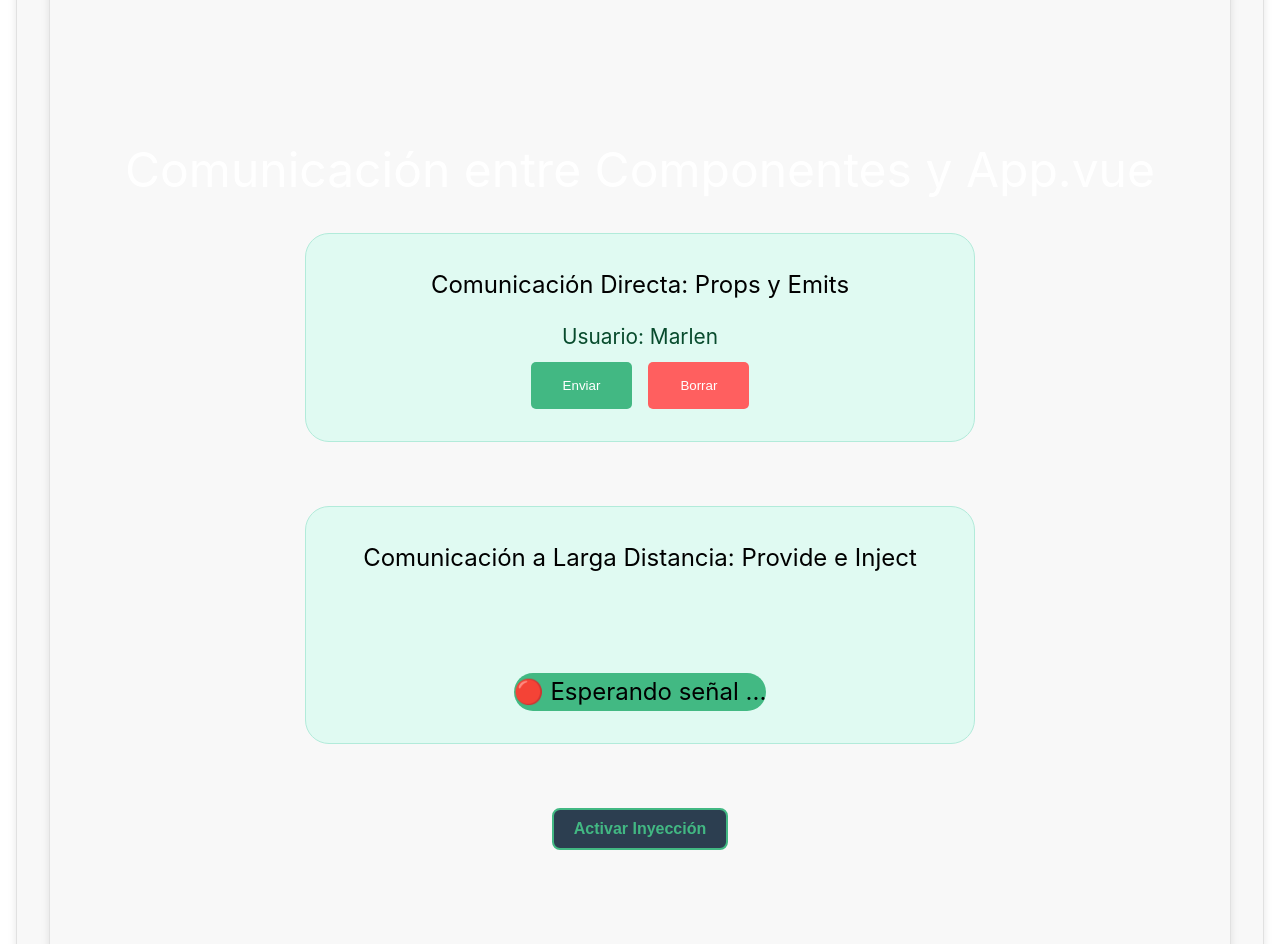
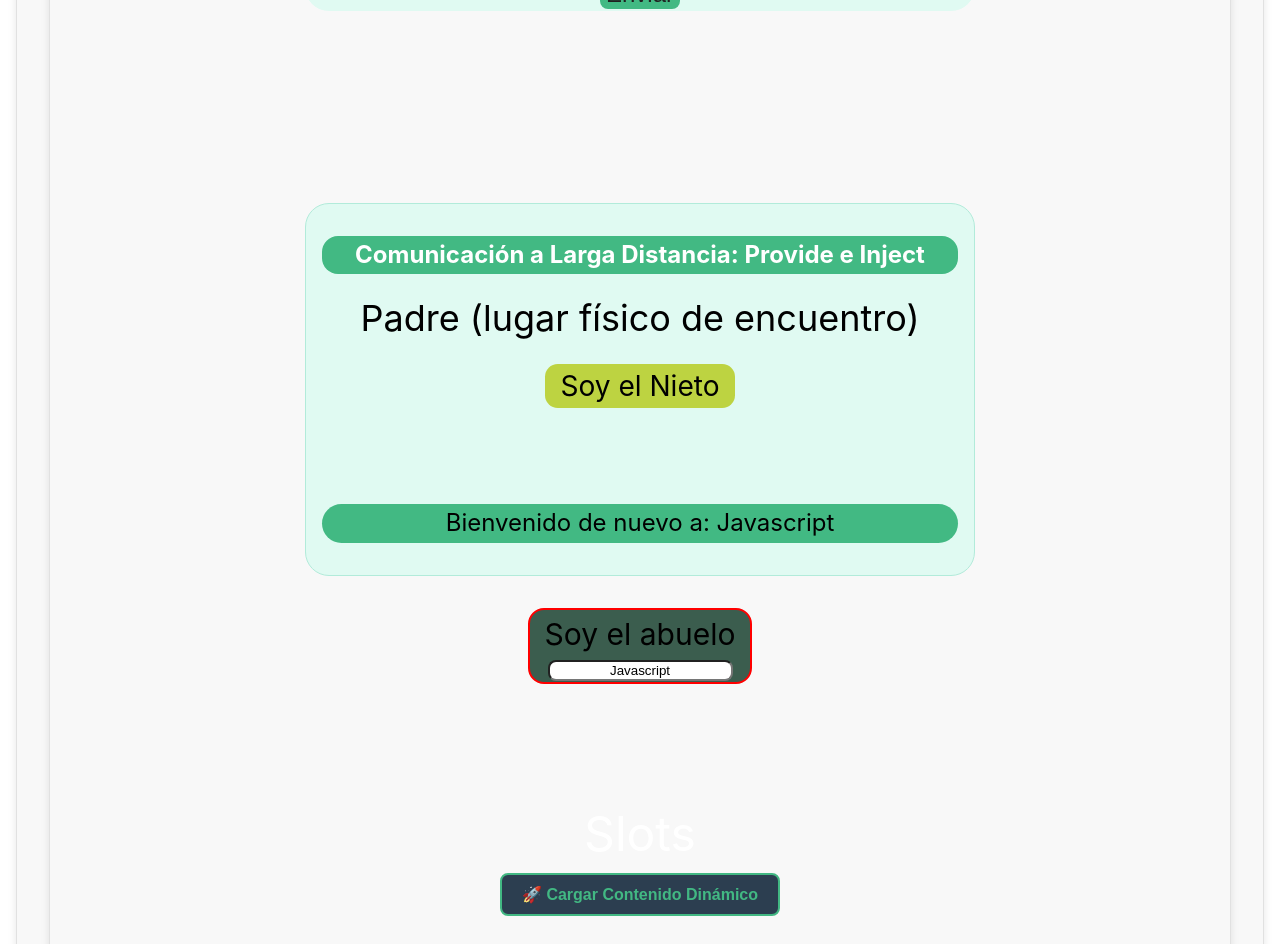
Before and after one commit to yeremijesus9/proyecto-vue3, a Vue app: page /marlen in a window 1280 px wide. Shown: the part 740-1684 px from the top of the page. Built offline with nearby package versions, Linux system fonts and the light colour scheme.

Commit message:
ultimos cambios para la presentacion

```diff
--- a/src/App.vue
+++ b/src/App.vue
@@ -1,21 +1,6 @@
 <script setup>
-import { ref, provide } from 'vue'
 import { RouterView, RouterLink } from 'vue-router'
-import ComunicacionConApp from './components/Marlen/ComunicacionEntreComp/ComunicacionConApp.vue';
 
-
-//--EJEMPLO 1: PROPS/EMITS
-const mensajeRecibido = ref('');
-const manejarMostrarMensaje = (mensaje) => {mensajeRecibido.value = mensaje}; //Funcion que se activa cuando el hijo lanza el Emit
-const manejarOcultarMensaje = () => {mensajeRecibido.value = ''};  //Funcion para limpiar el mensaje
-
-// App.vue - <script setup>
-const puertoListo = ref(false);
-
-// Función que llamaremos cuando la ruta cambie o el componente se monte
-provide('controlarPuerto', (valor) => {
-  puertoListo.value = valor;
-});
   </script>
 
 
@@ -30,63 +15,13 @@ provide('controlarPuerto', (valor) => {
       <RouterLink to="/composables">Composables</RouterLink>
     </nav>
   </header>
-
   <main>
     <RouterView />
-
-
-      <Teleport v-if="puertoListo" to="#puerto-de-llegada">
-        <div v-if="$route.path === '/marlen'" class="zona-ejemplo">
-          <h3 class="titulo-ejemplo">Comunicación Directa: Props y Emits</h3>
-
-          <ComunicacionConApp
-            nombre="Marlen"
-            @mostrar-mensaje="manejarMostrarMensaje"
-            @ocultar-mensaje="manejarOcultarMensaje"
-          />
-
-          <div v-if="mensajeRecibido" class="pantalla-mensaje">
-            {{ mensajeRecibido }}
-          </div>
-        </div>
-      </Teleport>
-
 
   </main>
 </template>
 
 <style scoped>
-.zona-ejemplo{
-  width: 60%;
-  display: flex;
-  flex-direction: column;
-  align-items: center;
-  padding: 2rem 1rem;
-  background: #e0faf2;
-  border-radius: 1.5rem;
-  margin: 1.2rem auto;
-  color: black;
-  border: 1px solid #b2ebda;
-  margin-top: 1.5rem;
-}
-
-h3{
-  font-size: 1.5rem;
-}
-.titulo-ejemplo{
-  color: black;
-  margin-bottom: 1rem;
-}
-.pantalla-mensaje{
-  margin-top: 1rem;
-  padding: 0.6rem 1.2rem;
-  background-color: #42b883;
-  color: white;
-  border-radius: 0.5rem;
-  font-weight: bold;
-  font-size: 1.3rem;
-}
-
 header {
   max-height: none;
   padding: 0;
--- a/src/components/Marlen/ComunicacionEntreComp/ComunicacionConApp.vue
+++ /dev/null
@@ -1,62 +0,0 @@
-<template>
-    <div class="controles-hijo">
-        <p>Usuario: <strong>{{ nombre }}</strong></p>
-
-        <div class="botones">
-            <button @click="enviarSaludo" class="btn-verde">Enviar</button>
-            <button @click="quitarSaludo" class="btn-rojo">Borrar</button>
-        </div>
-    </div>
-</template>
-
-
-
-<script setup>
-// Definimos qué esperamos recibir (Props)
-const props = defineProps({
-    nombre: String
-});
-
-// Definimos qué eventos vamos a emitir (Emits)
-const emit = defineEmits(['mostrar-mensaje', 'ocultar-mensaje']);
-
-const enviarSaludo = () => {
-    emit('mostrar-mensaje', `¡Hola App.vue! Soy ${props.nombre}!`)};
-
-const quitarSaludo = () => {
-    emit('ocultar-mensaje')};
-</script>
-
-
-<style scoped>
-.controles-hijo {
-    text-align: center;
-    font-size: 1.3rem;
-    color: #084b2d;
- }
-.botones{
-    width: 100%;
-    display: flex;
-
-}
-.btn-verde {
-    background: #42b883;
-    color: white;
-    border: none;
-    padding: 1rem 2rem;
-    cursor: pointer;
-    border-radius: 5px;
-    margin-right: 1rem;
-    margin-top: 0.5rem;
-
-}
-.btn-rojo {
-    background: #ff5f5f;
-    color: white;
-    border: none;
-    padding: 1rem 2rem;
-    cursor: pointer;
-    border-radius: 5px;
-    margin-top: 0.5rem;
- }
-</style>
--- a/src/components/Marlen/ComunicacionEntreComp/ContenedorProvide.vue
+++ b/src/components/Marlen/ComunicacionEntreComp/ContenedorProvide.vue
@@ -1,17 +1,19 @@
+<script setup>
+import NietoInject from './NietoInject.vue'
+</script>
+
 <template>
     <div class="contenedor">
-        <p>Comunicación a Larga Distancia: Provide e Inject</p>
+        <p class="subtitulo">Comunicación a Larga Distancia: Provide e Inject</p>
+        <h2>Padre (lugar físico de encuentro)</h2>
         <NietoInject/>
     </div>
 </template>
 
-<script setup>
-import NietoInject from './NietoInject.vue'
-</script>
 
 <style scoped>
 .contenedor {
-    margin: 4rem auto;
+    margin: 2rem auto;
     width: 60%;
     color: black;
     background-color: #e0faf2;
@@ -24,5 +26,14 @@ import NietoInject from './NietoInject.vue'
     align-items: center;
     gap: 1rem;
     border: 1px solid #b2ebda;
+    margin-top: 12rem;
+}
+.subtitulo{
+    width: 100%;
+    font-size: 1.5rem;
+    background-color: #42b983;
+    color: white;
+    font-weight: bold;
+    border-radius: 1rem;
 }
 </style>
--- a/src/components/Marlen/ComunicacionEntreComp/NietoInject.vue
+++ b/src/components/Marlen/ComunicacionEntreComp/NietoInject.vue
@@ -1,18 +1,27 @@
+<script setup>
+import { inject } from 'vue';
+
+const nombre = inject('usuarioConectado')
+</script>
+
 <template>
-    <p>{{  mensaje  }}</p>
+    <h3>Soy el Nieto</h3>
+    <p>Bienvenido de nuevo a: <b>{{ nombre }}</b></p>
 
 </template>
 
-<script setup>
-import { inject } from 'vue';
 
-const mensaje = inject('mensajeGlobal')
-</script>
 
 <style scoped>
 p{
+    width: 100%;
     margin-top: 5rem;
     border-radius: 2rem;
     background-color: #42b983;
 }
+h3{
+    background-color: rgb(189, 211, 65);
+    border-radius: 0.8rem;
+    width: 30%;
+}
 </style>
--- a/src/components/Marlen/ParentChild.vue
+++ b/src/components/Marlen/ComunicacionEntreComp/ParentChild.vue
@@ -1,19 +1,6 @@
-<template>
-    <div class="caja">
-        <h2>Nombres Integrantes</h2>
-        <button @click="mostrar = true; emit('enviar')">Enviar</button>
-
-    <ul v-if="mostrar">
-        <li v-for="(nombre, index) in props.integrantes" :key="index">{{ nombre }}</li>
-    </ul>
-    </div>
-
-
-</template>
-
-
 <script setup>
 import {ref} from 'vue'
+const mostrar = ref(false)
 
 // Props: recibirá la lista de nombres desde el padre
 const props = defineProps({
@@ -22,19 +9,27 @@ const props = defineProps({
         required: true
     }
 })
-
 //Aqui es donde el hijo habla con el padre para avisarle que hicieron clic
 const emit = defineEmits(['enviar'])
+</script>
 
-const mostrar = ref(false)
-</script>
+<template>
+    <div class="caja">
+        <p>Comunicación Directa: Props y Emits</p>
+        <h2>Nombres Integrantes</h2>
+        <button @click="mostrar = true; emit('enviar')">Enviar</button>
+
+    <ul v-if="mostrar">
+        <li v-for="(nombre, index) in props.integrantes" :key="index">{{ nombre }}</li>
+    </ul>
+    </div>
+</template>
 
 
 <style scoped>
 .caja{
     margin: 3rem auto;
-    width: 50%;
-
+    width: 60%;
     color: black;
     background-color: #e0faf2;
     text-align: center;
@@ -42,7 +37,6 @@ const mostrar = ref(false)
     border-radius: 1.5rem;
 }
 button{
-
     margin-top: 1rem;
     font-size: 1.5rem;
     border-radius: 0.5rem;
@@ -68,4 +62,11 @@ ul {
 li {
   margin: 0.5rem 0;
 }
+p{
+    font-size: 1.5rem;
+    background-color: #42b983;
+    color: white;
+    font-weight: bold;
+    border-radius: 1rem;
+}
 </style>
--- a/src/views/MarlenView.vue
+++ b/src/views/MarlenView.vue
@@ -1,73 +1,8 @@
-<template>
-  <div class="pagina-principal">
-    <BaseNav/>
-    <main class="container-principal">
-
-      <TituloSeccion titulo="Componentes"/>
-      <ParentChild
-      :integrantes="['Yeremi', 'Marlen', 'German', 'Stiwar']" @enviar="mostrarNombres"
-      />
-
-
-      <div class="separador-titulo">
-        <TituloSeccion titulo="Comunicación entre Componentes y App.vue"/>
-        <div id="puerto-de-llegada"></div>   <!-- AQUI QUIERO QUE APAREZCA PROPS/EMIT QUE ESTA EN APP.VUE CON TELEPORT -->
-      </div>
-      <ContenedorProvide/>
-      <div class="contenedor-boton">
-        <button @click="dispararSeñal" class="btn-demo">Activar Inyección</button>
-      </div>
-
-
-      <div class="separador-Slots">
-        <TituloSeccion titulo="Slots"/>
-        <div class="contenedor-boton">
-          <button @click="activarSlots" class="btn-demo">🚀 Cargar Contenido Dinámico</button>
-        </div>
-        <div class="contenedor-slots">
-          <SlotsCajaSimple>
-            <div v-if="mostrarSlots">
-              <h4>Slot por Defecto</h4>
-              <p><hr> Hola, yo soy el contenido del padre</p>
-            </div>
-            <p v-else>📭 Esperando contenido...</p>
-          </SlotsCajaSimple>
-
-          <SlotsConNombre>
-            <template #foto>
-              <h4 class="slots-name">Slots con Nombre</h4>
-              <img src="../assets/logo.svg" width="100px" alt="">
-            </template>
-            <p>Stiwar Developer</p>
-            <template #redes>
-              <a href="https://github.com/yeremijesus9/proyecto-vue3/branches/active">Git Hub</a>
-            </template>
-          </SlotsConNombre>
-
-          <SlotsConAlcance v-slot="{mensaje}">
-            <div v-if="mostrarSlots">
-              <h4>Slots con Alcance</h4>
-              <p><hr><strong>{{ mensaje }}</strong></p>
-            </div>
-            <p v-else>🔄 Procesando datos del hijo...</p>
-          </SlotsConAlcance>
-        </div>
-      </div>
-      <TituloSeccion titulo="Teleport"/>
-      <ComponenteTeleport />
-    </main>
-    <BaseFooter/>
-  </div>
-</template>
-
-
-
-
 <script setup>
-import { ref, provide, inject, onMounted, onUnmounted } from 'vue';
+import { ref, provide } from 'vue';
 import BaseNav from '@/components/Marlen/Bases/BaseNav.vue'
 import TituloSeccion from '@/components/Marlen/Bases/TituloSeccion.vue'
-import ParentChild from '@/components/Marlen/ParentChild.vue';
+import ParentChild from '@/components/Marlen/ComunicacionEntreComp/ParentChild.vue';
 import ContenedorProvide from '@/components/Marlen/ComunicacionEntreComp/ContenedorProvide.vue';
 import SlotsCajaSimple from '@/components/Marlen/SlotsComponentes/SlotsCajaSimple.vue';
 import SlotsConNombre from '@/components/Marlen/SlotsComponentes/SlotsConNombre.vue';
@@ -75,39 +10,21 @@ import SlotsConAlcance from '@/components/Marlen/SlotsComponentes/SlotsConAlcanc
 import ComponenteTeleport from '@/components/Marlen/ComponenteTeleport.vue';
 import BaseFooter from '@/components/Marlen/Bases/BaseFooter.vue';
 
-
-
 /* ------------------------------------------------------
-FUNCION PARA ACTUAR COMO RECEPTOR DE LA LINEA 8
+FUNCION PARA ACTUAR COMO RECEPTOR DE PARENTCHILD
 --------------------------------------------------------*/
  function mostrarNombres() {
   alert("¡El Padre recibió el evento del Hijo!");
  }
-/* ----------------------------------------------------------
-PARA PODER MOVER EL PROPS/EMITS DE FOOTER AL LUGAR QUE ESTA
-------------------------------------------------------------*/
-// Recogemos la función que nos envió App.vue
-const avisarAlPadre = inject('controlarPuerto');
-
-onMounted(() => {
-  // Cuando el componente aparece en pantalla, avisamos que el puerto existe
-  avisarAlPadre(true);
-});
-
-onUnmounted(() => {
-  // Cuando nos vamos a otra ruta, avisamos que el puerto ya no está
-  avisarAlPadre(false);
-});
 
  /*---------------------------------------------------------
  EJEMPLO 2: PROVIDE/INJECT (La señal para el Nieto)
  -----------------------------------------------------------*/
-  const mensajeParaElNieto = ref('🔴 Esperando señal ...');
-  provide('mensajeGlobal', mensajeParaElNieto)   //Se lanza la señal con la clave 'mensajeGlobal' que es la que busca el Nieto
+  const nombreUsuario = ref('Javascript'); //El dato Original
 
-  const dispararSeñal = () => {
-    mensajeParaElNieto.value = '🟢 ¡Señal recibida desde MarlenViews!';
- };
+// El abuelo grita el nombre para quien lo quiera escuchar
+  provide('usuarioConectado', nombreUsuario)
+
 
  /*---------------------------------------------------------
   Variable para controlar los botones de slots
@@ -121,12 +38,73 @@ onUnmounted(() => {
  </script>
 
 
+<template>
+  <div class="pagina-principal">
+    <BaseNav/>
+    <main class="container-principal">
+
+      <TituloSeccion titulo="Comunicación entre Componentes"/>
+      <ParentChild
+      :integrantes="['Yeremi', 'Marlen', 'German', 'Stiwar']" @enviar="mostrarNombres"
+      />
+
+      <ContenedorProvide/>
+      <div class="contenedor-abuelo">
+        <h1>Soy el abuelo</h1>
+        <input v-model="nombreUsuario">
+      </div>
+
+
+      <div class="separador-Slots">
+        <TituloSeccion titulo="Slots"/>
+        <div class="contenedor-boton">
+          <button @click="activarSlots" class="btn-demo">🚀 Cargar Contenido Dinámico</button>
+        </div>
+
+        <div class="contenedor-slots">
+          <SlotsCajaSimple>
+            <div v-if="mostrarSlots">
+              <h4>Slot por Defecto</h4>
+              <p><hr> Hola, yo soy el contenido del padre</p>
+            </div>
+            <p v-else>📭 Esperando contenido...</p>
+          </SlotsCajaSimple>
+
+
+          <SlotsConNombre>
+            <template #foto>
+              <h4 class="slots-name">Slots con Nombre</h4>
+              <img src="../assets/logo.svg" width="100px" alt="logo vue">
+            </template>
+            <p>Stiwar Developer</p>
+            <template #redes>
+              <a href="https://github.com/yeremijesus9/proyecto-vue3/branches/active">Git Hub</a>
+            </template>
+          </SlotsConNombre>
+
+
+          <SlotsConAlcance v-slot="{mensaje}">
+            <div v-if="mostrarSlots">
+              <h4>Slots con Alcance</h4>
+              <p><hr><strong>{{ mensaje }}</strong></p>
+            </div>
+            <p v-else>🔄 Procesando datos del hijo...</p>
+          </SlotsConAlcance>
+        </div>
+      </div>
+
+      <TituloSeccion titulo="Teleport"/>
+      <ComponenteTeleport />
+    </main>
+    <BaseFooter/>
+  </div>
+</template>
+
 
 <style scoped>
 .contenedor-boton {
   display: flex;
   justify-content: center;
-  margin: 20px 0;
 }
 .btn-demo{
   background-color: #2c3e50;
@@ -153,7 +131,20 @@ onUnmounted(() => {
   flex-grow: 1;
   padding: 2rem;
 }
-.separador-titulo, .separador-Slots{
+.contenedor-abuelo{
+  margin: auto;
+  width: 20%;
+  border: 2px solid red;
+  background-color: #3b5d4e;
+  color: black;
+  border-radius: 1rem;
+  text-align: center;
+}
+input{
+  text-align: center;
+  border-radius: 0.5rem;
+}
+.separador-Slots{
   padding-top: 5rem;
 }
 .contenedor-slots {
```
Also changed, not shown: src/components/Marlen/ComponenteTeleport.vue (+7 -5 lines).
